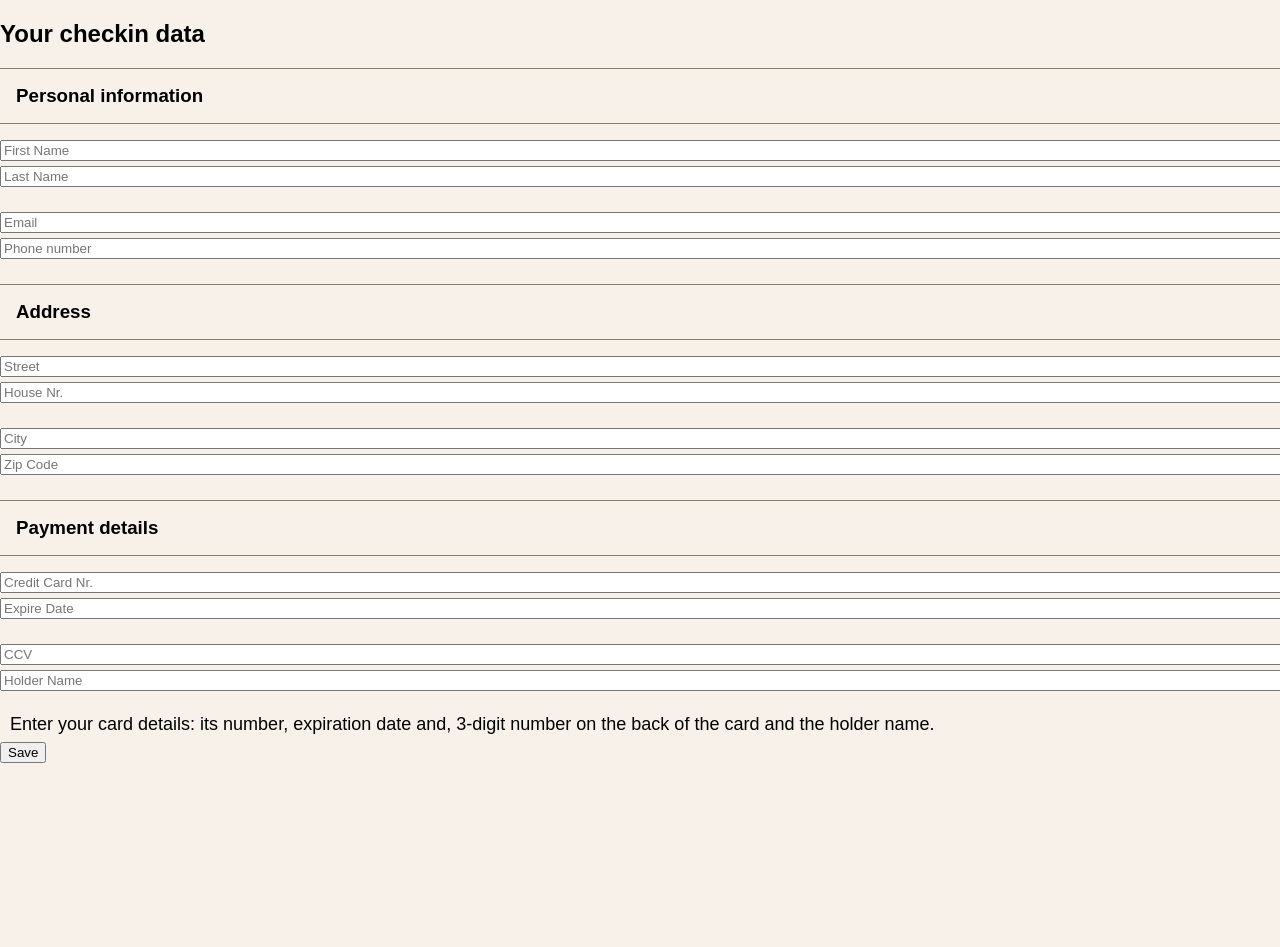
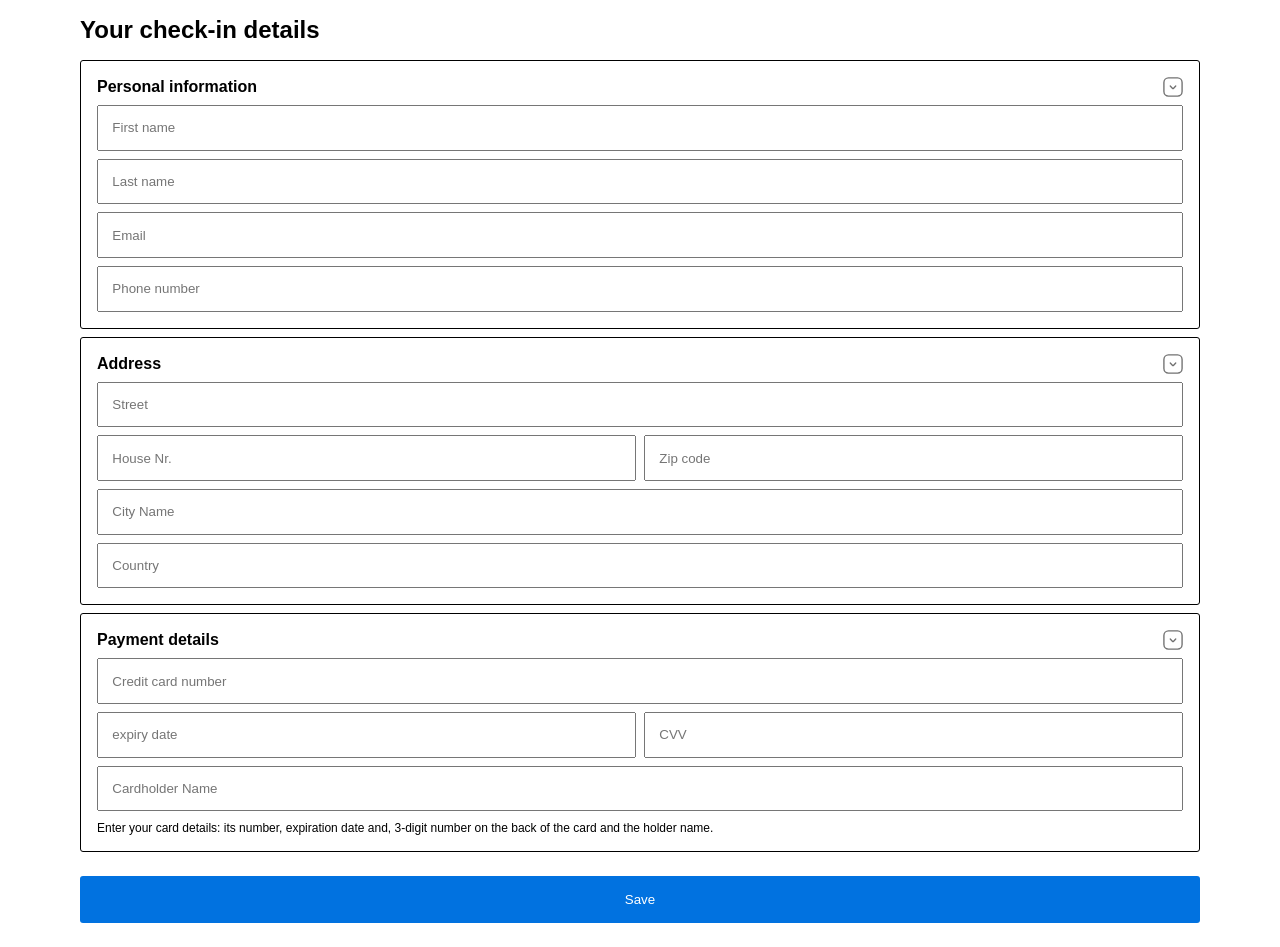
Before and after one commit to sydneythomas/challenge-limehome, an Angular app: page / in a window 1280 px wide. Before the commit the page ends 800 px from the top, so only its background shows below. Built offline with nearby package versions, Linux system fonts and the light colour scheme.

Commit message:
create rough form layout

```diff
--- a/angular.json
+++ b/angular.json
@@ -100,5 +100,8 @@
         }
       }
     }
+  },
+  "cli": {
+    "analytics": false
   }
 }
--- /dev/null
+++ b/src/app/accordian-section/accordian-section.component.html
@@ -0,0 +1,15 @@
+<section [ngClass]="{ collapsed: filled }">
+  <div class="header" (click)="toggle()">
+    <h2>{{ title }}</h2>
+    <img
+      [ngClass]="{ collapsed: filled }"
+      src="assets/arrow-down.svg"
+      alt="accordian arrow"
+      width="20"
+      height="20"
+    />
+  </div>
+  <div class="content">
+    <ng-content></ng-content>
+  </div>
+</section>
--- /dev/null
+++ b/src/app/accordian-section/accordian-section.component.scss
@@ -0,0 +1,31 @@
+section {
+  //  original color was #f6f7fa, replacing with a border to provide contrast guidelines;
+  border-top: solid 1px black;
+  padding: 1rem;
+  margin: 0 calc(1rem * -1);
+
+  @media (min-width: 768px) {
+    border-radius: 3px;
+    margin: 0.5rem 0;
+    border: solid 1px black;
+  }
+}
+
+.header {
+  display: flex;
+  justify-content: space-between;
+  align-items: center;
+}
+
+.content {
+  display: flex;
+  flex-direction: column;
+}
+
+.collapsed .content {
+  display: none;
+}
+
+.collapsed img {
+  transform: rotate(180deg);
+}
--- /dev/null
+++ b/src/app/accordian-section/accordian-section.component.ts
@@ -0,0 +1,15 @@
+import { Component, Input } from '@angular/core';
+
+@Component({
+  selector: 'app-accordian-section',
+  templateUrl: './accordian-section.component.html',
+  styleUrls: ['./accordian-section.component.scss'],
+})
+export class AccordianSectionComponent {
+  @Input() title!: string;
+  @Input() filled: boolean = false;
+
+  toggle(): void {
+    this.filled = !this.filled;
+  }
+}
--- a/src/app/app.component.html
+++ b/src/app/app.component.html
@@ -1,57 +1,152 @@
 <div class="wrapper">
-  <h2>Your checkin data</h2>
-  <form class="form">
-    <div class="accordion">
-      <h3 class="accordion__header" (click)="onAccordionHeaderClick($event)">
-        <span class="accordion__title">Personal information</span>
-      </h3>
-      <div class="accordion__content">
-        <div class="form__elements">
-          <input placeholder="First Name" class="input" />
-          <input placeholder="Last Name" class="input" />
+  <h1>Your check-in details</h1>
+  <form class="form" #myForm="ngForm" (ngSubmit)="submitForm(myForm)">
+    <app-accordian-section
+      [title]="'Personal information'"
+      [filled]="detailsSectionFilled"
+    >
+      <input
+        type="text"
+        name="detailsSectionFields.firstName"
+        [(ngModel)]="detailsSectionFields['firstName']"
+        placeholder="First name"
+        required
+      />
+      <input
+        type="text"
+        name="detailsSectionFields.lastName"
+        [(ngModel)]="detailsSectionFields['lastName']"
+        placeholder="Last name"
+        required
+      />
+      <input
+        type="email"
+        name="detailsSectionFields.email"
+        [(ngModel)]="detailsSectionFields['email']"
+        placeholder="Email"
+        #emailInput="ngModel"
+        pattern="[a-z0-9._%+-]+@[a-z0-9.-]+\.[a-z]{2,4}$"
+        required
+        [ngClass]="{
+          inputError:
+            emailInput.invalid && (emailInput.dirty || emailInput.touched)
+        }"
+      />
+      <div
+        class="inlineError"
+        *ngIf="
+          emailInput.invalid &&
+          (emailInput.dirty || emailInput.touched) &&
+          formSubmitted
+        "
+      >
+        <span *ngIf="emailInput.errors?.['required']">Email is required.</span>
+        <span *ngIf="emailInput.errors?.['pattern']"
+          >Invalid email format.</span
+        >
+      </div>
+
+      <!-- add phone validation -->
+      <input
+        type="text"
+        name="detailsSectionFields.phoneNumber"
+        [(ngModel)]="detailsSectionFields['phoneNumber']"
+        placeholder="Phone number"
+      />
+    </app-accordian-section>
+
+    <app-accordian-section [title]="'Address'" [filled]="adressSectionFilled">
+      <input
+        type="text"
+        name="addressSectionFields.street"
+        [(ngModel)]="addressSectionFields['street']"
+        placeholder="Street"
+        required
+      />
+
+      <div class="form-container">
+        <div class="form-input">
+          <input
+            type="text"
+            name="addressSectionFields.houseNumber"
+            [(ngModel)]="addressSectionFields['houseNumber']"
+            placeholder="House Nr."
+            required
+          />
         </div>
-        <div class="form__elements">
-          <input placeholder="Email" class="input" />
-          <input placeholder="Phone number" class="input" />
+
+        <div class="form-input">
+          <input
+            type="text"
+            name="addressSectionFields.postCode"
+            [(ngModel)]="addressSectionFields['postCode']"
+            placeholder="Zip code"
+            required
+          />
         </div>
       </div>
 
+      <input
+        type="text"
+        name="addressSectionFields.city"
+        [(ngModel)]="addressSectionFields['city']"
+        placeholder="City Name"
+        required
+      />
+      <input
+        type="text"
+        name="addressSectionFields.country"
+        [(ngModel)]="addressSectionFields['country']"
+        placeholder="Country"
+      />
+    </app-accordian-section>
 
-      <h3 class="accordion__header" (click)="onAccordionHeaderClick($event)">
-        <span class="accordion__title">Address</span>
-      </h3>
-      <div class="accordion__content">
-        <div class="form__elements">
-          <input placeholder="Street" class="input" />
-          <input placeholder="House Nr." class="input" />
+    <app-accordian-section
+      [title]="'Payment details'"
+      [filled]="paymentSectionFilled"
+    >
+      <input
+        type="text"
+        name="paymentSectionFields.creditCardNumber"
+        [(ngModel)]="paymentSectionFields['creditCardNumber']"
+        placeholder="Credit card number"
+      />
+
+      <div class="form-container">
+        <div class="form-input">
+          <input
+            type="text"
+            name="paymentSectionFields.expiryDate"
+            [(ngModel)]="paymentSectionFields['expiryDate']"
+            placeholder="expiry date"
+          />
         </div>
-        <div class="form__elements">
-          <input placeholder="City" class="input" />
-          <input placeholder="Zip Code" class="input" />
+
+        <div class="form-input">
+          <input
+            type="text"
+            name="paymentSectionFields.CVV"
+            [(ngModel)]="paymentSectionFields['CVV']"
+            placeholder="CVV"
+          />
         </div>
       </div>
 
-      <h3 class="accordion__header" (click)="onAccordionHeaderClick($event)">
-        <span class="accordion__title">Payment details</span>
-      </h3>
-      <div class="accordion__content">
-        <div class="form__elements">
-          <input placeholder="Credit Card Nr." class="input" />
-          <input placeholder="Expire Date" class="input" />
-        </div>
-        <div class="form__elements">
-          <input placeholder="CCV" class="input" />
-          <input placeholder="Holder Name" class="input" />
-        </div>
-      </div>
-    </div>
+      <input
+        type="text"
+        name="paymentSectionFields.cardholderName"
+        [(ngModel)]="paymentSectionFields['cardholderName']"
+        placeholder="Cardholder Name"
+      />
+      <span class="footer">
+        Enter your card details: its number, expiration date and, 3-digit number
+        on the back of the card and the holder name.
+      </span>
+    </app-accordian-section>
 
-    <span class="form__payment">
-      Enter your card details: its number, expiration date and, 3-digit number on the back of the card and the holder name.
-    </span>
+    <!-- moved outside of the accordion section to that it is always visible -->
     <div>
       <button>Save</button>
     </div>
   </form>
-
 </div>
--- a/src/app/app.component.scss
+++ b/src/app/app.component.scss
@@ -28,3 +28,45 @@
   line-height: 16px;
   margin: 10px;
 }
+
+/* styles.css */
+.section {
+  margin-bottom: 10px;
+  border: 1px solid #ccc;
+  border-radius: 5px;
+}
+
+.header {
+  background-color: #f2f2f2;
+  padding: 10px;
+  cursor: pointer;
+}
+
+.content {
+  padding: 10px;
+}
+
+.collapsed .content {
+  display: none;
+}
+
+.inlineError {
+  color: red;
+  font-size: 0.8em;
+  padding: 1em 0;
+}
+
+.footer {
+  margin-top: 10px;
+  font-size: 0.75em;
+}
+
+button {
+  background: #0172e0;
+  color: white;
+  width: 100%;
+  border: unset;
+  border-radius: 3px;
+  padding: 1rem;
+  margin: 1rem 0;
+}
--- a/src/app/app.component.ts
+++ b/src/app/app.component.ts
@@ -1,23 +1,51 @@
-import {Component, ElementRef} from '@angular/core';
-import {addClass, hasClass, removeClass} from "./utils/toggle-class/dom";
+import { Component, ElementRef } from '@angular/core';
+import { NgForm } from '@angular/forms';
+import { addClass, hasClass, removeClass } from './utils/toggle-class/dom';
 
 @Component({
   selector: 'app-root',
   templateUrl: './app.component.html',
-  styleUrls: ['./app.component.scss']
+  styleUrls: ['./app.component.scss'],
 })
 export class AppComponent {
   constructor(private elementRef: ElementRef) {
     this.elementRef = elementRef;
   }
-  onAccordionHeaderClick(event: Event) {
-    const target: HTMLElement = event.target as HTMLElement;
-    const nextSibling = target.nextElementSibling as HTMLElement;
-    if(hasClass('hidden', nextSibling)) {
-      removeClass('hidden', nextSibling)
-    } else {
-      addClass('hidden', nextSibling)
+
+  formSubmitted: boolean = false;
+
+  detailsSectionFilled: boolean = false;
+  adressSectionFilled: boolean = false;
+  paymentSectionFilled: boolean = false;
+
+  detailsSectionFields: { [key: string]: string } = {
+    firstName: '',
+    lastName: '',
+    email: '',
+    phoneNumber: '',
+  };
+
+  addressSectionFields: { [key: string]: string } = {
+    street: '',
+    houseNumber: '',
+    postCode: '',
+    city: '',
+    country: '',
+  };
+
+  paymentSectionFields: { [key: string]: string } = {
+    creditCardNumber: '',
+    expiryDate: '',
+    CVV: '',
+    cardholderName: '',
+  };
+
+  submitForm(form: NgForm): void {
+    this.formSubmitted = true;
+
+    if (form.valid) {
+      // Form submission logic
+      alert(`Form for ${this.detailsSectionFields['firstName']} submitted!`);
     }
-    return false;
   }
 }
--- a/src/styles.scss
+++ b/src/styles.scss
@@ -1,11 +1,44 @@
 /* You can add global styles to this file, and also import other style files */
 body {
-  background: #f7f1e9;
-  font-family: 'sans-serif', 'Arial';
-  margin: 0;
+  background: #fff;
+  font-family: "sans-serif", "Arial";
+  margin: 1rem;
   padding: 0;
+
+  @media (min-width: 768px) {
+    margin: 0.5rem 5rem;
+  }
 }
 
-.hidden {
-  display: none;
+h1 {
+  font-size: 1.5em;
+  margin: 1rem 0;
 }
+
+h2 {
+  margin: 0;
+  font-size: 1em;
+}
+
+input {
+  padding: 1em;
+  margin-top: 0.5rem;
+}
+
+.form-container {
+  display: grid;
+  grid-template-columns: 1fr 1fr;
+  grid-gap: 0.5rem;
+}
+
+.form-input {
+  display: flex;
+
+  input {
+    width: 100%;
+  }
+}
+
+.inputError {
+  background: red;
+}
```
Also changed, not shown: src/app/app.module.ts (+6 -9 lines), 1 other file (tests, documents, lock files or other folders).
